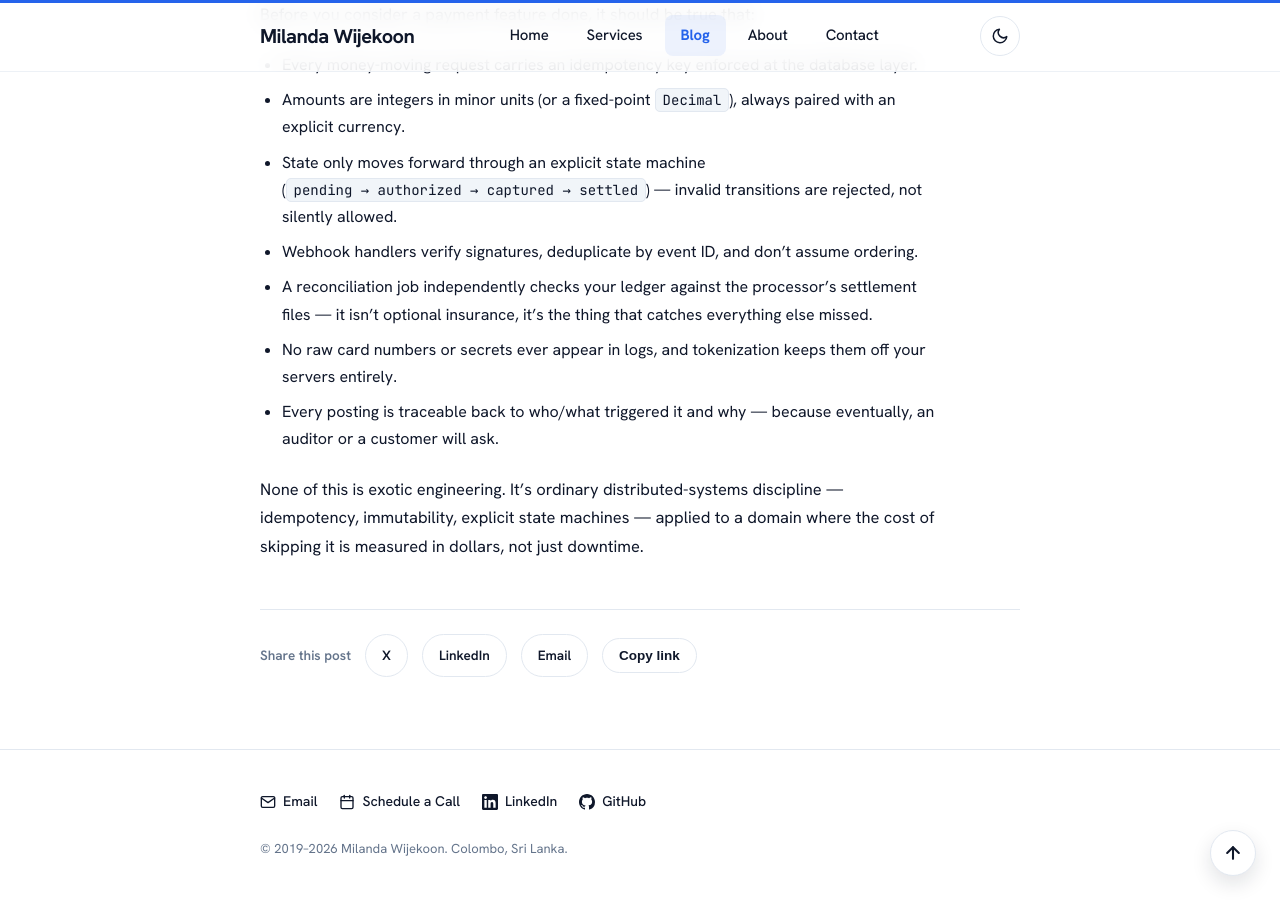
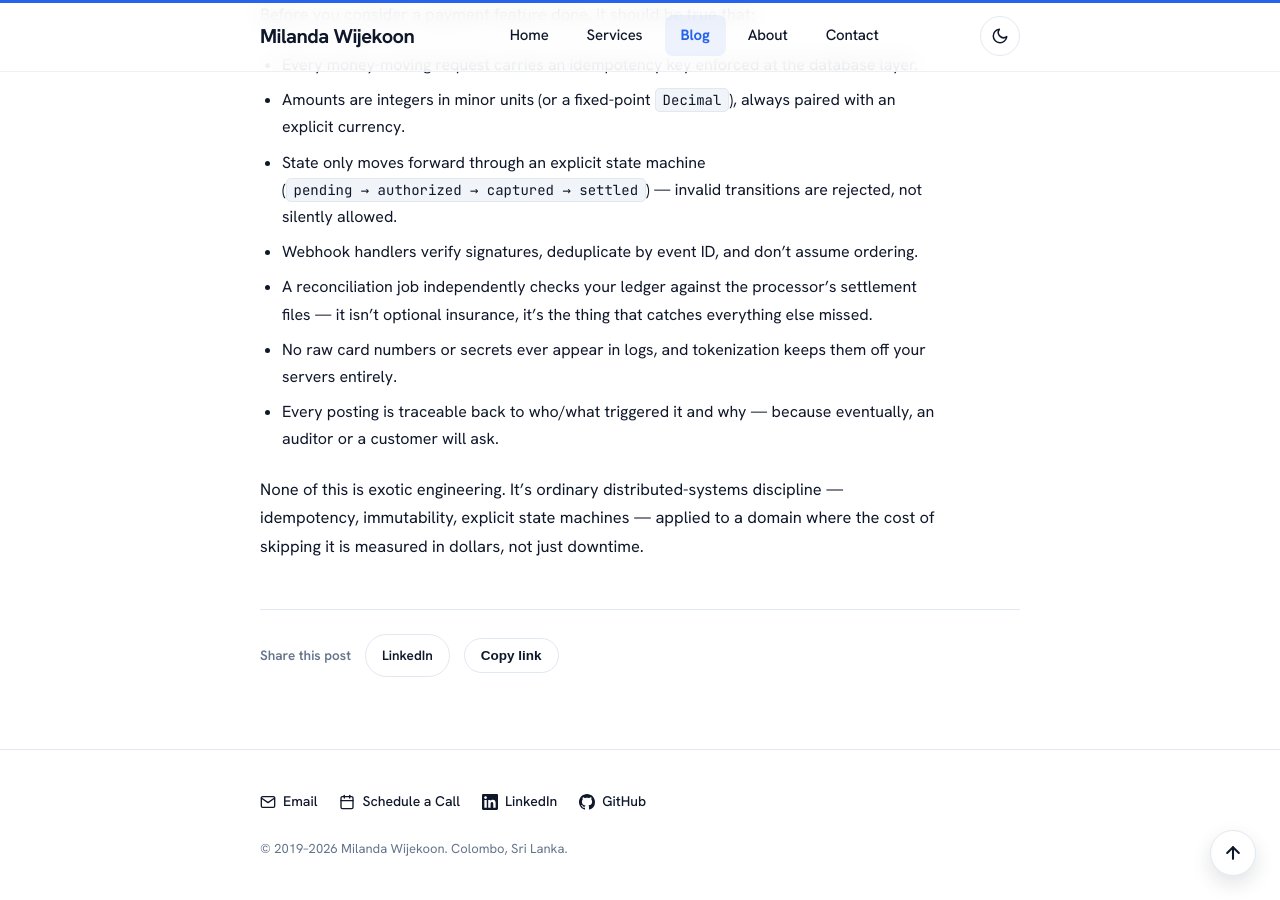
Before and after one commit to milandawijekoon/milandawijekoon.github.io, a Jekyll site: the page built from _posts/2026-09-18-fintech-basics-for-software-engineers.md, in a window 1280 px wide and 900 px high, scrolled down 8488 px. Built offline with Jekyll 4.4.1, drawn with Linux system fonts in a browser that asks for light colours.

```diff
--- a/_layouts/post.html
+++ b/_layouts/post.html
@@ -52,9 +52,7 @@ layout: default
 
       <div class="article-share">
         <span style="font-size:1.35rem;color:var(--secondary-text);font-weight:600;">Share this post</span>
-        <a class="share-btn" href="#" data-share="x">X</a>
-        <a class="share-btn" href="#" data-share="linkedin">LinkedIn</a>
-        <a class="share-btn" href="#" data-share="email">Email</a>
+        <a class="share-btn" href="https://www.linkedin.com/sharing/share-offsite/?url={{ page.url | absolute_url | uri_escape }}" target="_blank" rel="noopener" data-share="linkedin">LinkedIn</a>
         <button class="share-btn" type="button" data-share="copy"><span class="share-label">Copy link</span></button>
       </div>
     </div>
```
